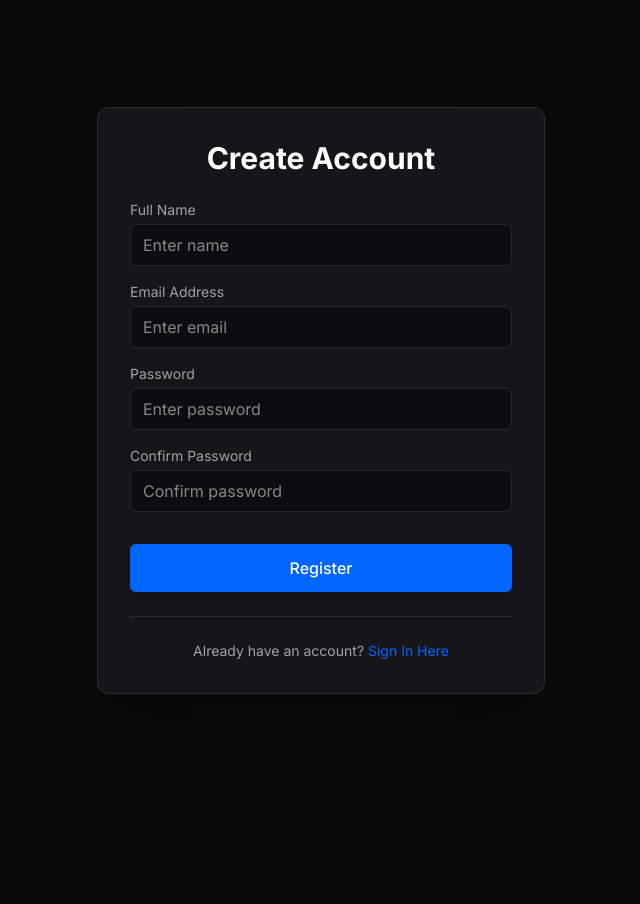
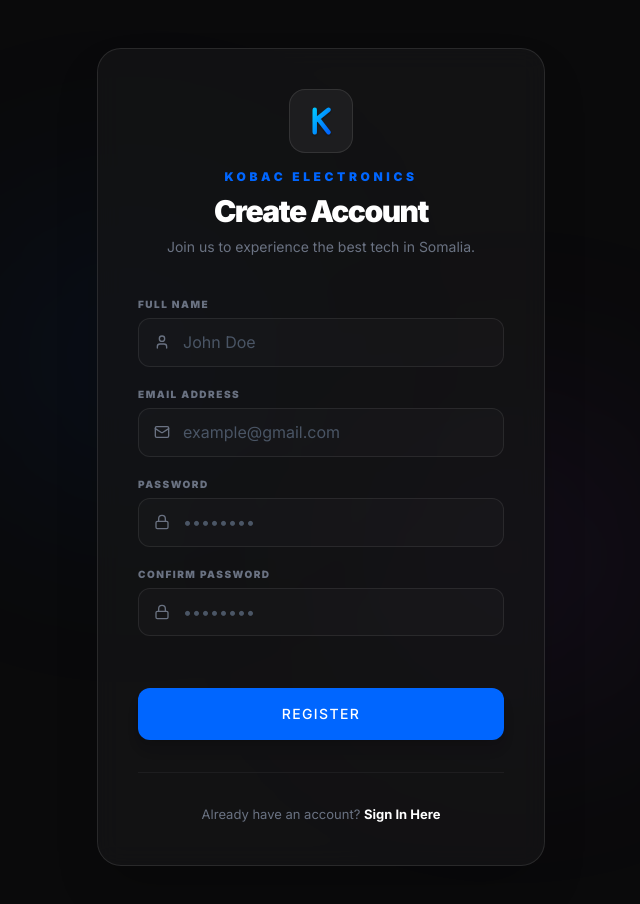
Before and after one commit to Abdalle13/kobac-electronics, a React (Vite) app in the folder frontend/: page /register in a window 1280 px wide. Shown: the top 904 px of the page, without its empty margins (319-959 px from the left). Before the commit the page ends 800 px from the top, so only its background shows below. Built offline with nearby package versions, Linux system fonts and the light colour scheme; no server answers; the HTML template or start-up script is replaced by a standard one.

Commit message:
Design: Dynamic shop categories, premium auth branding, and transparent logo

```diff
--- a/frontend/src/components/ui/Input.jsx
+++ b/frontend/src/components/ui/Input.jsx
@@ -1,21 +1,28 @@
 import React from 'react';
 
-const Input = ({ label, id, error, className = '', ...props }) => {
+const Input = ({ label, id, error, icon: Icon, className = '', ...props }) => {
   return (
-    <div className={`flex flex-col mb-4 ${className}`}>
+    <div className={`flex flex-col mb-5 ${className}`}>
       {label && (
-        <label htmlFor={id} className="mb-1 text-sm text-[var(--color-text-secondary)]">
+        <label htmlFor={id} className="mb-1.5 text-[10px] font-black uppercase tracking-[0.15em] text-gray-500">
           {label}
         </label>
       )}
-      <input
-        id={id}
-        className={`bg-[#0d0d0f] border border-[var(--color-border)] rounded-md px-3 py-2 text-white focus:outline-none focus:border-[var(--color-primary)] transition-colors ${
-          error ? 'border-red-500' : ''
-        }`}
-        {...props}
-      />
-      {error && <span className="text-xs text-red-500 mt-1">{error}</span>}
+      <div className="relative group">
+        {Icon && (
+          <div className="absolute left-4 top-1/2 -translate-y-1/2 text-gray-500 group-focus-within:text-primary transition-colors">
+            <Icon size={16} />
+          </div>
+        )}
+        <input
+          id={id}
+          className={`w-full bg-white/[0.02] border border-white/[0.08] rounded-xl px-4 py-3 text-sm text-white placeholder-gray-600 focus:outline-none focus:border-primary/40 focus:bg-white/[0.05] transition-all ${
+            Icon ? 'pl-11' : ''
+          } ${error ? 'border-red-500/40' : ''}`}
+          {...props}
+        />
+      </div>
+      {error && <span className="text-[10px] font-bold text-red-400/80 mt-1.5 ml-1 uppercase tracking-wider">{error}</span>}
     </div>
   );
 };
--- a/frontend/src/pages/LoginPage.jsx
+++ b/frontend/src/pages/LoginPage.jsx
@@ -4,6 +4,7 @@
 import { login } from '../redux/slices/authSlice';
 import Input from '../components/ui/Input';
 import Button from '../components/ui/Button';
+import { Mail, Lock, Zap } from 'lucide-react';
 
 const LoginPage = () => {
   const [email, setEmail] = useState('');
@@ -34,46 +35,59 @@
   };
 
   return (
-    <div className="flex-grow flex items-center justify-center px-4 py-12 w-full">
-      <div className="bg-[var(--color-surface)] border border-[var(--color-border)] p-8 rounded-xl max-w-md w-full shadow-2xl">
-        <h1 className="text-3xl font-bold text-white mb-6 text-center">Sign In</h1>
+    <div className="flex-grow flex items-center justify-center px-4 py-12 w-full relative">
+      {/* Abstract background elements for premium feel */}
+      <div className="absolute top-1/4 left-1/4 w-64 h-64 bg-primary/10 rounded-full blur-[120px] pointer-events-none" />
+      <div className="absolute bottom-1/4 right-1/4 w-64 h-64 bg-purple-500/10 rounded-full blur-[120px] pointer-events-none" />
+
+      <div className="glass border border-white/[0.08] p-8 sm:p-10 rounded-3xl max-w-md w-full shadow-2xl relative z-10">
+        <div className="text-center mb-10">
+          <div className="inline-flex items-center justify-center w-16 h-16 rounded-2xl bg-white/5 border border-white/10 mb-4 overflow-hidden">
+            <img src="/favicon.svg" alt="Kobac Logo" className="w-10 h-10 object-contain" />
+          </div>
+          <h2 className="text-xs font-black uppercase tracking-[0.3em] text-primary mb-2">Kobac Electronics</h2>
+          <h1 className="text-3xl font-black text-white tracking-tighter">Sign In</h1>
+          <p className="text-gray-500 text-sm mt-2">Welcome back! Please enter your details.</p>
+        </div>
 
         {error && (
-          <div className="bg-red-500/10 border border-red-500/50 text-red-500 px-4 py-3 rounded-lg mb-6 text-sm text-center">
+          <div className="bg-red-500/10 border border-red-500/30 text-red-400 px-4 py-3 rounded-xl mb-6 text-[11px] font-bold uppercase tracking-wider text-center">
             {error}
           </div>
         )}
 
-        <form onSubmit={submitHandler} className="space-y-4">
+        <form onSubmit={submitHandler} className="space-y-2">
           <Input
             label="Email Address"
             type="email"
-            placeholder="Enter email"
+            placeholder="example@gmail.com"
             value={email}
             onChange={(e) => setEmail(e.target.value)}
             required
+            icon={Mail}
           />
           <Input
             label="Password"
             type="password"
-            placeholder="Enter password"
+            placeholder="••••••••"
             value={password}
             onChange={(e) => setPassword(e.target.value)}
             required
+            icon={Lock}
           />
 
           <Button
             type="submit"
-            className="w-full mt-4 py-3 h-[48px]"
+            className="w-full !mt-8 py-4 h-auto text-sm font-black uppercase tracking-widest rounded-xl shadow-[0_0_20px_rgba(0,102,255,0.3)] hover:shadow-[0_0_30px_rgba(0,102,255,0.5)] transition-all"
             disabled={loading}
           >
             {loading ? 'Signing In...' : 'Sign In'}
           </Button>
         </form>
 
-        <div className="mt-6 pt-6 border-t border-[var(--color-border)] text-center text-sm text-[var(--color-text-secondary)]">
+        <div className="mt-8 pt-8 border-t border-white/5 text-center text-[13px] text-gray-500">
           New Customer?{' '}
-          <Link to={redirect ? `/register?redirect=${redirect}` : '/register'} className="text-[var(--color-primary)] hover:text-white transition-colors">
+          <Link to={redirect ? `/register?redirect=${redirect}` : '/register'} className="text-white font-bold hover:text-primary transition-colors">
             Register Here
           </Link>
         </div>
--- a/frontend/src/pages/RegisterPage.jsx
+++ b/frontend/src/pages/RegisterPage.jsx
@@ -4,6 +4,7 @@
 import { registerUser } from '../redux/slices/authSlice';
 import Input from '../components/ui/Input';
 import Button from '../components/ui/Button';
+import { User, Mail, Lock, Zap } from 'lucide-react';
 
 const RegisterPage = () => {
   const [name, setName] = useState('');
@@ -36,68 +37,83 @@
   };
 
   return (
-    <div className="flex-grow flex items-center justify-center px-4 py-12 w-full">
-      <div className="bg-[var(--color-surface)] border border-[var(--color-border)] p-8 rounded-xl max-w-md w-full shadow-2xl">
-        <h1 className="text-3xl font-bold text-white mb-6 text-center">Create Account</h1>
+    <div className="flex-grow flex items-center justify-center px-4 py-12 w-full relative">
+      {/* Abstract background elements for premium feel */}
+      <div className="absolute top-1/4 left-1/4 w-64 h-64 bg-primary/10 rounded-full blur-[120px] pointer-events-none" />
+      <div className="absolute bottom-1/4 right-1/4 w-64 h-64 bg-purple-500/10 rounded-full blur-[120px] pointer-events-none" />
+
+      <div className="glass border border-white/[0.08] p-8 sm:p-10 rounded-3xl max-w-md w-full shadow-2xl relative z-10">
+        <div className="text-center mb-10">
+          <div className="inline-flex items-center justify-center w-16 h-16 rounded-2xl bg-white/5 border border-white/10 mb-4 overflow-hidden">
+            <img src="/favicon.svg" alt="Kobac Logo" className="w-10 h-10 object-contain" />
+          </div>
+          <h2 className="text-xs font-black uppercase tracking-[0.3em] text-primary mb-2">Kobac Electronics</h2>
+          <h1 className="text-3xl font-black text-white tracking-tighter">Create Account</h1>
+          <p className="text-gray-500 text-sm mt-2">Join us to experience the best tech in Somalia.</p>
+        </div>
 
         {message && (
-          <div className="bg-red-500/10 border border-red-500/50 text-red-500 px-4 py-3 rounded-lg mb-6 text-sm text-center">
+          <div className="bg-red-500/10 border border-red-500/30 text-red-400 px-4 py-3 rounded-xl mb-6 text-[11px] font-bold uppercase tracking-wider text-center">
             {message}
           </div>
         )}
 
         {error && (
-          <div className="bg-red-500/10 border border-red-500/50 text-red-500 px-4 py-3 rounded-lg mb-6 text-sm text-center">
+          <div className="bg-red-500/10 border border-red-500/30 text-red-400 px-4 py-3 rounded-xl mb-6 text-[11px] font-bold uppercase tracking-wider text-center">
             {error}
           </div>
         )}
 
-        <form onSubmit={submitHandler} className="space-y-4">
+        <form onSubmit={submitHandler} className="space-y-1">
           <Input
             label="Full Name"
             type="text"
-            placeholder="Enter name"
+            placeholder="John Doe"
             value={name}
             onChange={(e) => setName(e.target.value)}
             required
+            icon={User}
           />
           <Input
             label="Email Address"
             type="email"
-            placeholder="Enter email"
+            placeholder="example@gmail.com"
             value={email}
             onChange={(e) => setEmail(e.target.value)}
             required
+            icon={Mail}
           />
           <Input
             label="Password"
             type="password"
-            placeholder="Enter password"
+            placeholder="••••••••"
             value={password}
             onChange={(e) => setPassword(e.target.value)}
             required
+            icon={Lock}
           />
           <Input
             label="Confirm Password"
             type="password"
-            placeholder="Confirm password"
+            placeholder="••••••••"
             value={confirmPassword}
             onChange={(e) => setConfirmPassword(e.target.value)}
             required
+            icon={Lock}
           />
 
           <Button
             type="submit"
-            className="w-full mt-4 py-3 h-[48px]"
+            className="w-full !mt-8 py-4 h-auto text-sm font-black uppercase tracking-widest rounded-xl shadow-[0_0_20px_rgba(0,102,255,0.3)] hover:shadow-[0_0_30px_rgba(0,102,255,0.5)] transition-all"
             disabled={loading}
           >
             {loading ? 'Creating...' : 'Register'}
           </Button>
         </form>
 
-        <div className="mt-6 pt-6 border-t border-[var(--color-border)] text-center text-sm text-[var(--color-text-secondary)]">
+        <div className="mt-8 pt-8 border-t border-white/5 text-center text-[13px] text-gray-500">
           Already have an account?{' '}
-          <Link to={redirect ? `/login?redirect=${redirect}` : '/login'} className="text-[var(--color-primary)] hover:text-white transition-colors">
+          <Link to={redirect ? `/login?redirect=${redirect}` : '/login'} className="text-white font-bold hover:text-primary transition-colors">
             Sign In Here
           </Link>
         </div>
--- a/frontend/src/pages/ShopPage.jsx
+++ b/frontend/src/pages/ShopPage.jsx
@@ -6,16 +6,7 @@
 import { SlidersHorizontal, X, Smartphone, Laptop, Watch, Headphones, Tablet, Gamepad2, Package, Search } from 'lucide-react';
 import Button from '../components/ui/Button';
 
-const CATEGORIES = [
-  { label: 'All', value: '', icon: null },
-  { label: 'Phones', value: 'Phone', icon: Smartphone },
-  { label: 'Laptops', value: 'Laptop', icon: Laptop },
-  { label: 'Wearables', value: 'Watch', icon: Watch },
-  { label: 'Headphones', value: 'Headphones', icon: Headphones },
-  { label: 'Tablets', value: 'Tablet', icon: Tablet },
-  { label: 'Gaming', value: 'Gaming', icon: Gamepad2 },
-  { label: 'Accessories', value: 'Accessories', icon: Package },
-];
+// Removed hardcoded CATEGORIES array to use dynamic categories from products.
 
 const PRICE_RANGES = [
   { label: 'All Prices', val: '' },
@@ -33,6 +24,22 @@
   const [categoryFilter, setCategoryFilter] = useState('');
   const [priceFilter, setPriceFilter] = useState('');
   const [searchQuery, setSearchQuery] = useState('');
+
+  const categories = [
+    { label: 'All', value: '', icon: null },
+    ...Array.from(new Set(products.map(p => p.category)))
+      .filter(Boolean)
+      .map(cat => ({
+        label: cat.charAt(0).toUpperCase() + cat.slice(1),
+        value: cat,
+        icon: cat.toLowerCase().includes('phone') ? Smartphone :
+              cat.toLowerCase().includes('laptop') ? Laptop :
+              cat.toLowerCase().includes('watch') ? Watch :
+              cat.toLowerCase().includes('headphone') ? Headphones :
+              cat.toLowerCase().includes('tablet') ? Tablet :
+              cat.toLowerCase().includes('game') ? Gamepad2 : Package
+      }))
+  ];
 
   useEffect(() => {
     const searchParams = new URLSearchParams(location.search);
@@ -90,7 +97,7 @@
 
           {/* Category Pill Row */}
           <div className="flex gap-2 overflow-x-auto pb-1 mt-4 sm:mt-5 scrollbar-hide">
-            {CATEGORIES.map(({ label, value, icon: Icon }) => (
+            {categories.map(({ label, value, icon: Icon }) => (
               <button
                 key={value}
                 onClick={() => setCategoryFilter(value)}
```
Also changed, not shown: frontend/src/pages/HomePage.jsx (+5 -2 lines), frontend/public/favicon.svg.
